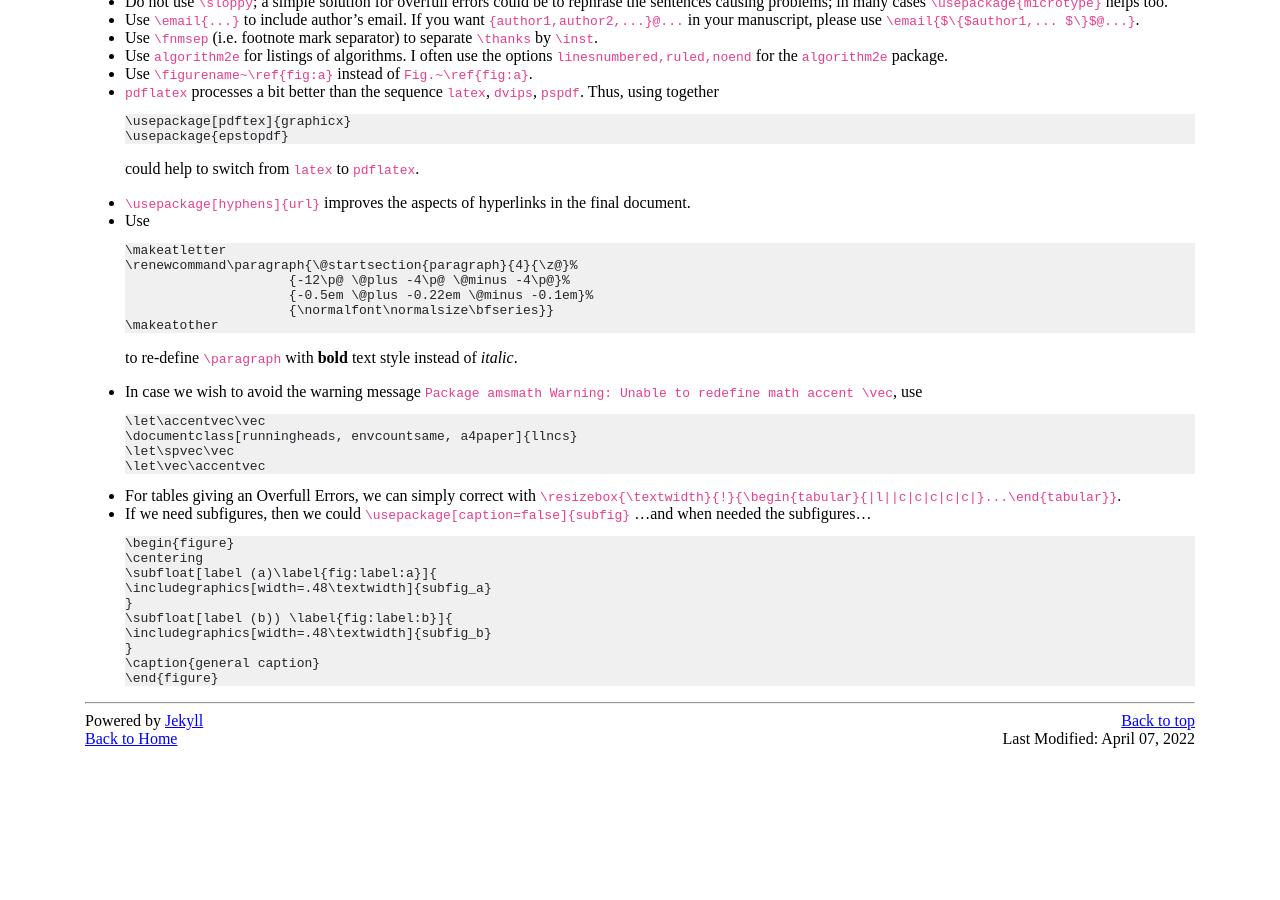
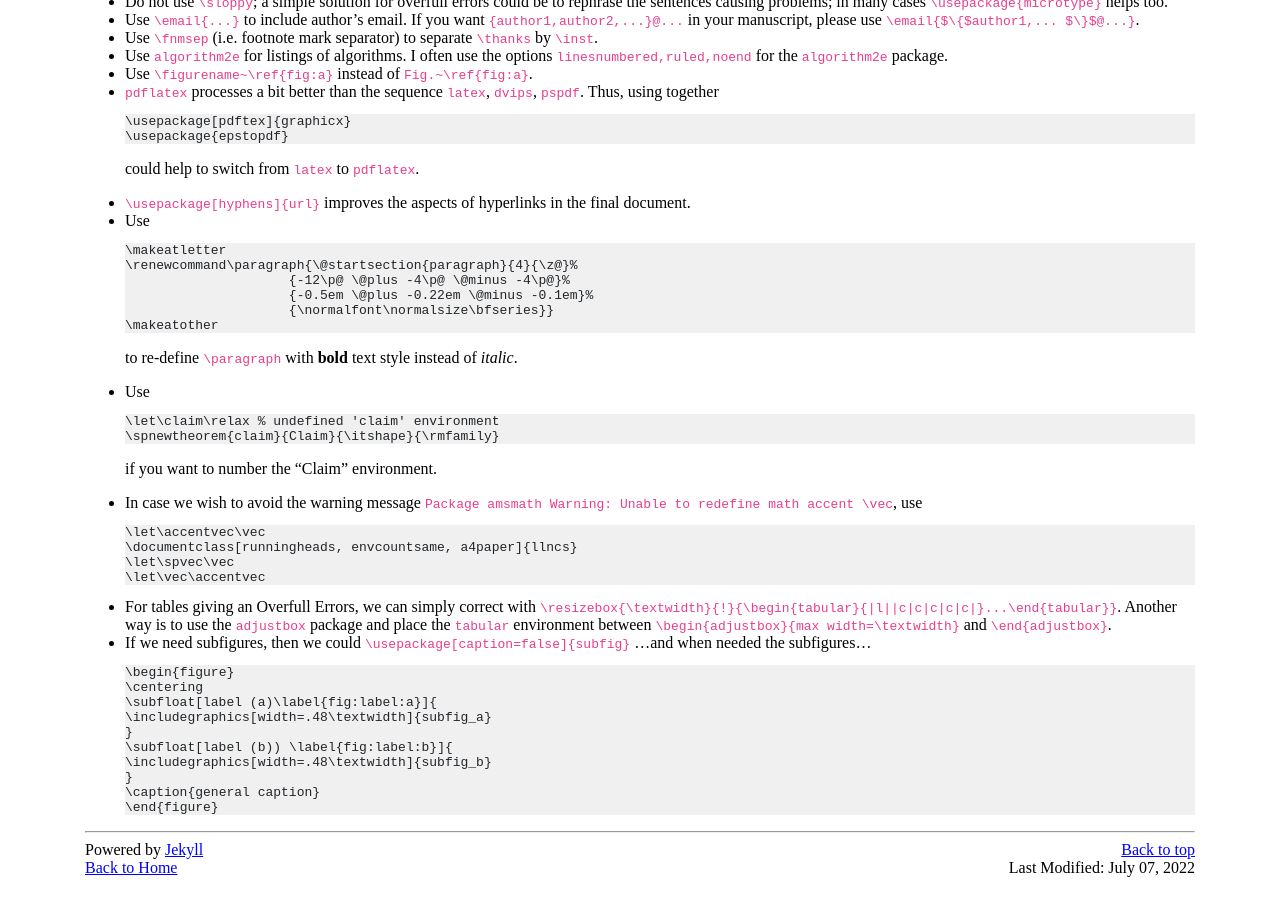
Before and after one commit to hoanganhduc/hoanganhduc.github.io, a Jekyll site: the page built from _posts/2019-11-20-some-tips-for-using-springer-lncs-style.md, in a window 1280 px wide and 900 px high, scrolled down 1079 px. Built offline with Jekyll 4.4.1, drawn with Linux system fonts in a browser that asks for light colours; before the commit the page ends 1850 px from its top, so only the background shows below that; some of the changed text lies outside the part shown.

Commit message:
Updated @ 2022-07-07  12:22:49 JST

````diff
--- a/_posts/2019-11-20-some-tips-for-using-springer-lncs-style.md
+++ b/_posts/2019-11-20-some-tips-for-using-springer-lncs-style.md
@@ -20,7 +20,7 @@ This page contains some tips I collected when using Springer LNCS style to prepa
 * Use the latest [TeXLive system](https://www.tug.org/texlive/), or maybe [Overleaf](https://www.overleaf.com/latex/templates/springer-lecture-notes-in-computer-science/kzwwpvhwnvfj#.WuA4JS5uZpi).
 * Include your [ORCID identifier](https://orcid.org/) using the `\orcidID{...}` command. In the published version, the ORCID identifier will be replaced by ORCID icon linked to the corresponding entry in the ORCID database.
 * When submitting the camera-ready version, pack your working files (`.tex` file(s), pictures, `splncs04.bst`, a bibliography (`.bib`) file) into a ZIP archive. Make minimal ZIP archives when submitting, do not add `llncs.cls`, the PDF version of the paper or the copyright form.
-* Pay a special attention to **overfull boxes**!
+* Pay a special attention to **overfull boxes**! Use the option `draft` when specifying `\documentclass` to identify such issues.
 * Make sure that the figures included in your manuscript look good when printed in **black and white**.
 * Do not change the default font of the document, or use too many variations on fonts.
 * Use `\documentclass[runningheads, envcountsame, a4paper]{llncs}`; some packages modify the paper format to `letter` if `a4` is not specified.
@@ -70,6 +70,12 @@ could help to switch from `latex` to `pdflatex`.
 \makeatother
 ```
 to re-define `\paragraph` with **bold** text style instead of *italic*.
+* Use
+```bash
+\let\claim\relax % undefined 'claim' environment
+\spnewtheorem{claim}{Claim}{\itshape}{\rmfamily}
+```
+if you want to number the "Claim" environment.
 * In case we wish to avoid the warning message `Package amsmath Warning: Unable to redefine math accent \vec`, use
 ```bash
 \let\accentvec\vec
@@ -77,7 +83,7 @@ to re-define `\paragraph` with **bold** text style instead of *italic*.
 \let\spvec\vec
 \let\vec\accentvec
 ```
-* For tables giving an Overfull Errors, we can simply correct with `\resizebox{\textwidth}{!}{\begin{tabular}{|l||c|c|c|c|c|}...\end{tabular}}`.
+* For tables giving an Overfull Errors, we can simply correct with `\resizebox{\textwidth}{!}{\begin{tabular}{|l||c|c|c|c|c|}...\end{tabular}}`. Another way is to use the `adjustbox` package and place the `tabular` environment between `\begin{adjustbox}{max width=\textwidth}` and `\end{adjustbox}`.
 * If we need subfigures, then we could
 `\usepackage[caption=false]{subfig}` ...and when needed the subfigures...
 ```bash
````
Also changed, not shown: other parts of _posts/2019-11-20-some-tips-for-using-springer-lncs-style.md (+1 -1 lines), 1 other file.
